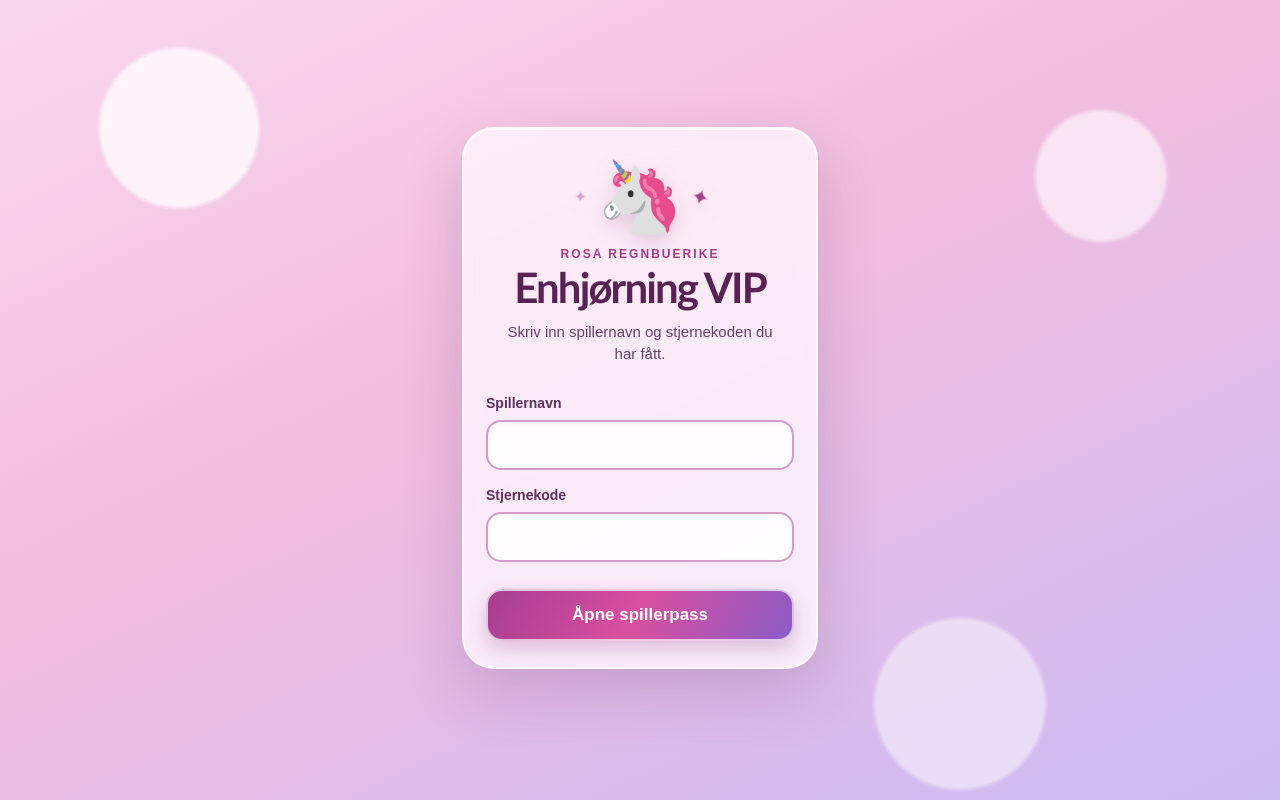
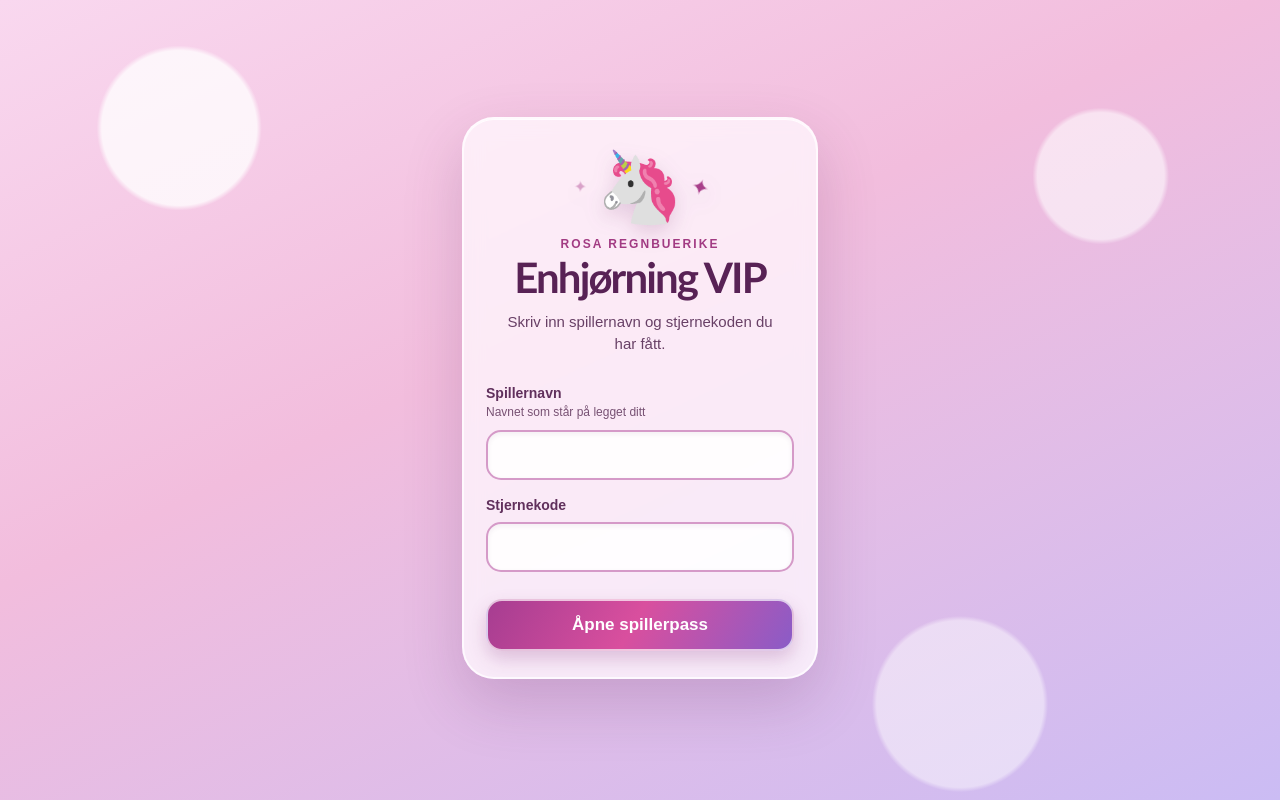
Before and after one commit to kristiangjestad/mvp, a Next.js app: page / in a window 1280 px wide. Built offline with nearby package versions, Linux system fonts and the light colour scheme; no server answers.

Commit message:
feat: clarify required player name

```diff
--- a/src/app/globals.css
+++ b/src/app/globals.css
@@ -323,6 +323,13 @@ button {
   color: #60305c;
   font-size: 14px;
   font-weight: 800;
+}
+
+.access-field-hint {
+  margin-top: -5px;
+  color: #775173;
+  font-size: 12px;
+  line-height: 1.3;
 }
 
 .access-form input {
--- a/src/components/vip-app.tsx
+++ b/src/components/vip-app.tsx
@@ -193,10 +193,12 @@ function AccessGate({
 
         <form onSubmit={submit} className="access-form">
           <label htmlFor="name">Spillernavn</label>
+          <span id="name-hint" className="access-field-hint">Navnet som står på legget ditt</span>
           <input
             id="name"
             name="name"
             autoComplete="name"
+            aria-describedby="name-hint"
             value={name}
             onChange={(event) => setName(event.target.value)}
           />
```
